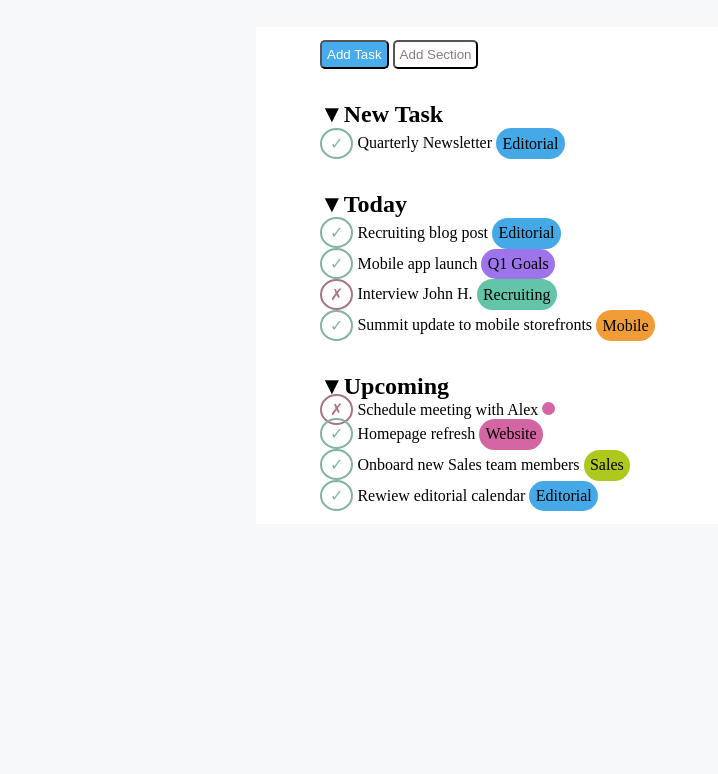
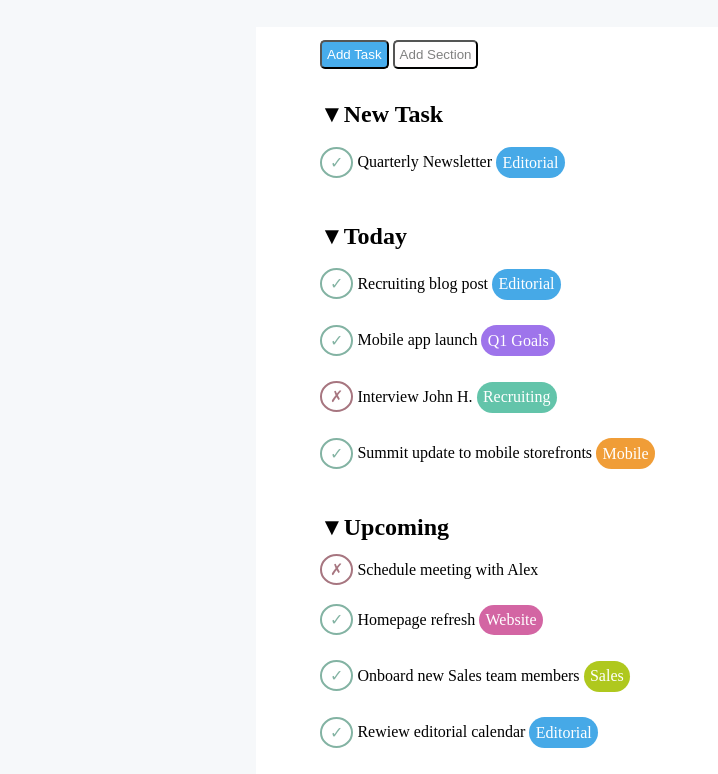
Before and after one commit to giovannidibello/html-css-toboolist, a plain HTML site: page index.html in a window 1280 px wide. Shown: the part 65-839 px from the top of the page, without its empty margins (0-718 px from the left). Before the commit the page ends 800 px from the top, so only its background shows below. Drawn offline with Linux system fonts and the light colour scheme.

Commit message:
correggi layout

```diff
--- a/css/style.css
+++ b/css/style.css
@@ -55,6 +55,14 @@ header span {
     margin-top: 5%;
 }
 
+.todo div {
+    padding: 2% 0;
+}
+
+.todo h1 {
+    margin-bottom: 1%;
+}
+
 .todo h1::before {
     content: "\25BC";
 }
@@ -81,6 +89,7 @@ header span {
 
 .label {
     display: inline-block;
+    color: white;
     border-radius: 20px;
     padding: 1%;
 }
--- a/index.html
+++ b/index.html
@@ -24,6 +24,8 @@
             </section>
 
             <!-- sezione cose da fare -->
+
+            <!-- sezione New Task -->
              <section class="todo">
                 <h1>New Task</h1>
                 <div class="text-check"> Quarterly Newsletter
@@ -31,6 +33,7 @@
                 </div>
              </section>
 
+             <!-- sezione Today -->
              <section class="todo">
                 <h1>Today</h1>
                 <div class="text-check"> Recruiting blog post
@@ -47,10 +50,10 @@
                 </div>
              </section>
 
+            <!-- sezione Upcoming -->
              <section class="todo">
                 <h1>Upcoming</h1>
                 <div class="text-uncheck"> Schedule meeting with Alex
-                    <span class="label" id="website"></span>
                 </div>
                 <div class="text-check"> Homepage refresh
                     <span class="label" id="website">Website</span>
@@ -62,11 +65,6 @@
                     <span class="label" id="editorial">Editorial</span>
                 </div>
              </section>
-
-
-
-
-
         </main>
      </div>
 
```
